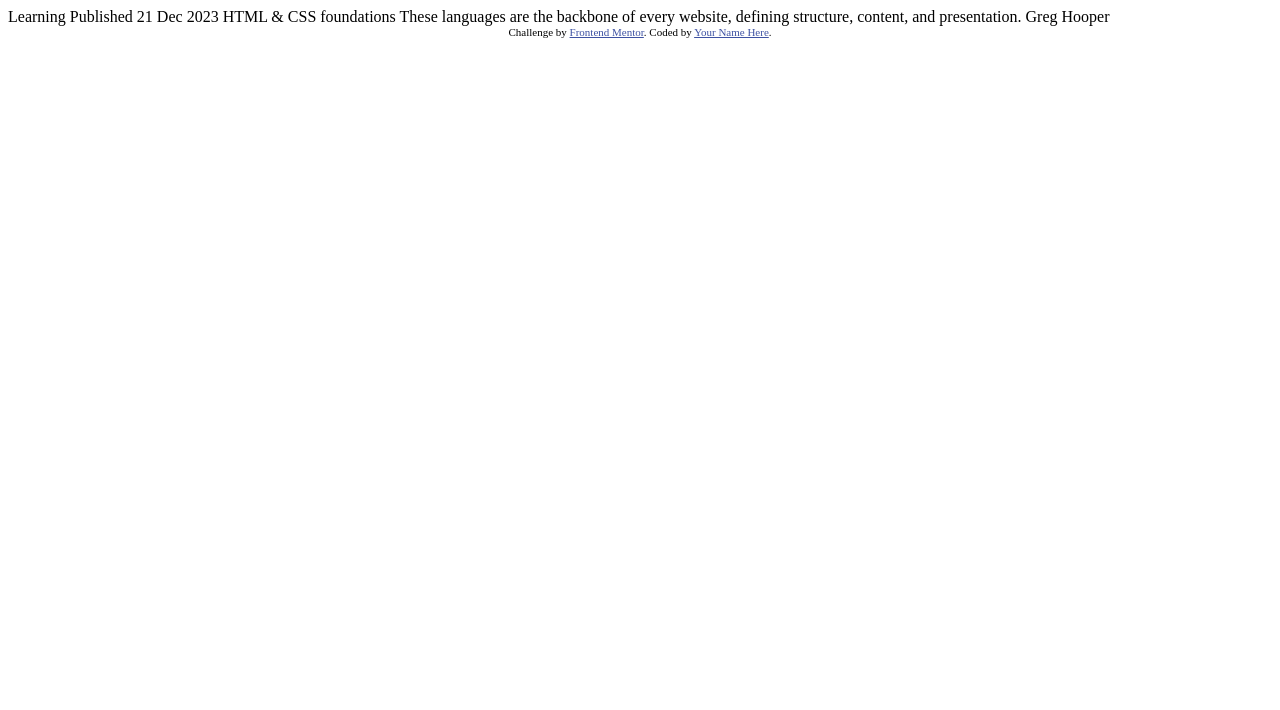
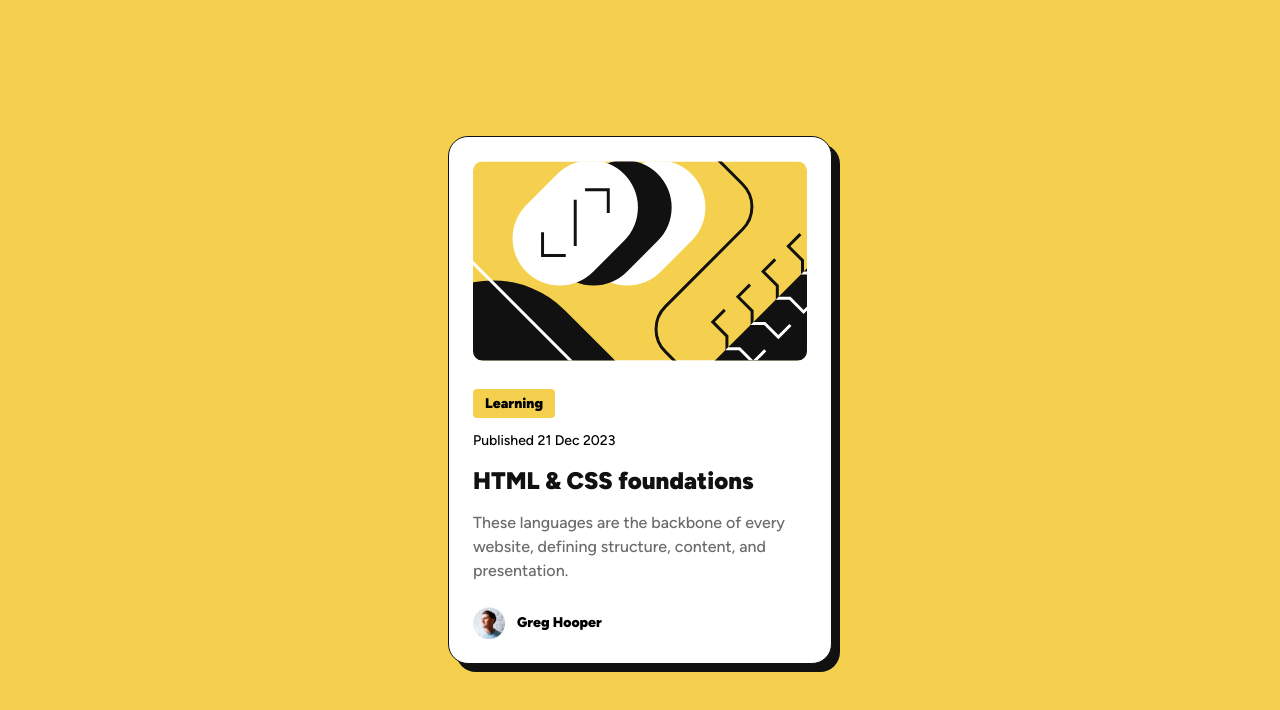
Before and after one commit to dannisoul/blog-card, a plain HTML site: page index.html in a window 1280 px wide. Drawn offline with Linux system fonts and the light colour scheme.

Commit message:
first version

```diff
--- /dev/null
+++ b/css/main.css
@@ -0,0 +1,129 @@
+:root{
+    --yellow: #F4D04E;
+    --gray-950: #111111;
+    --gray-500: #6B6B6B;
+    --white: #FFFFFF;
+}
+
+*,
+*::before,
+*::after{
+    padding: 0;
+    margin: 0;
+    box-sizing: border-box;
+}
+
+@font-face {
+    font-family: 'Figtree';
+    src: url(../assets/fonts/Figtree-VariableFont_wght.ttf) format('truetype');
+    font-weight: 500 900;
+}
+
+body{
+    background-color: var(--yellow);
+    font-family: 'Figtree';
+    display: grid;
+    place-content: center;
+    padding: 1.5rem;
+    min-height: 100vh;
+}
+
+.card{
+    background-color: var(--white);
+    padding: 1.5rem;
+    border-radius: 20px;
+    max-width: 384px;
+    display: flex;
+    flex-direction: column;
+    gap: 1.5rem;
+    border: solid var(--gray-950) thin;
+    position: relative;
+    box-shadow: var(--gray-950) 8px 8px 0;
+}
+
+.card .article-body{
+    display: flex;
+    flex-direction: column;
+    gap: 12px;
+
+    .tag{
+        background-color: var(--yellow);
+        padding: .25rem .75rem;
+        width: fit-content;
+        border-radius: 4px;
+        font-weight: 900;
+        font-size: 14px;
+        line-height: 150%;
+        letter-spacing: 0px;
+    }
+
+    .date{
+        font-weight: 500;
+        font-size: 14px;
+        line-height: 150%;
+        letter-spacing: 0px;
+    }
+
+    h1{
+        font-weight: 900;
+        font-size: 24px;
+        line-height: 150%;
+        letter-spacing: 0px;
+        color: var(--gray-950);
+    }
+
+    .text{
+        font-weight: 500;
+        font-size: 16px;
+        line-height: 150%;
+        letter-spacing: 0px;
+        color: var(--gray-500);
+    }
+}
+
+.card .article-footer{
+
+    display: flex;
+    align-items: center;
+    gap: .75rem;
+
+    .avatar{
+        width: 32px;
+    }
+
+    .fullname{
+        font-weight: 900;
+        font-size: 14px;
+        line-height: 150%;
+        letter-spacing: 0px;
+    }
+}
+
+.card .article-header img{
+    width: 100%;
+    border-radius: 10px;
+}
+
+@media (width < 576px){
+
+    .card .article-body{
+
+        .tag{
+            font-size: 12px;
+        }
+
+        .date{
+            font-size: 12px;
+        }
+
+        .title{
+            font-size: 20px;
+        }
+
+        .text{
+            font-size: 14px;
+        }
+
+
+    }
+}
--- a/index.html
+++ b/index.html
@@ -5,30 +5,27 @@
   <meta name="viewport" content="width=device-width, initial-scale=1.0"> <!-- displays site properly based on user's device -->
 
   <link rel="icon" type="image/png" sizes="32x32" href="./assets/images/favicon-32x32.png">
-
+  <link rel="stylesheet" href="css/main.css">
   <title>Frontend Mentor | Blog preview card</title>
-
-  <!-- Feel free to remove these styles or customise in your own stylesheet 👍 -->
-  <style>
-    .attribution { font-size: 11px; text-align: center; }
-    .attribution a { color: hsl(228, 45%, 44%); }
-  </style>
 </head>
 <body>
 
-  Learning
 
-  Published 21 Dec 2023
+  <article class="card">
+    <header class="article-header">
+      <img src="./assets/images/illustration-article.svg" alt="illustration-article">
+    </header>
+    <div class="article-body">
+      <span class="tag">Learning</span>
+      <h2 class="date">Published 21 Dec 2023</h2>
+      <h1 class="title">HTML & CSS foundations</h1>
+      <p class="text">These languages are the backbone of every website, defining structure, content, and presentation.</p>
+    </div>
+    <footer class="article-footer">
+        <img class="avatar" src="assets/images/image-avatar.webp" alt="image-avatar">
+        <span class="fullname">Greg Hooper</span>
+    </footer>
+  </article>
 
-  HTML & CSS foundations
-
-  These languages are the backbone of every website, defining structure, content, and presentation.
-
-  Greg Hooper
-
-  <div class="attribution">
-    Challenge by <a href="https://www.frontendmentor.io?ref=challenge" target="_blank">Frontend Mentor</a>.
-    Coded by <a href="#">Your Name Here</a>.
-  </div>
 </body>
 </html>
```
